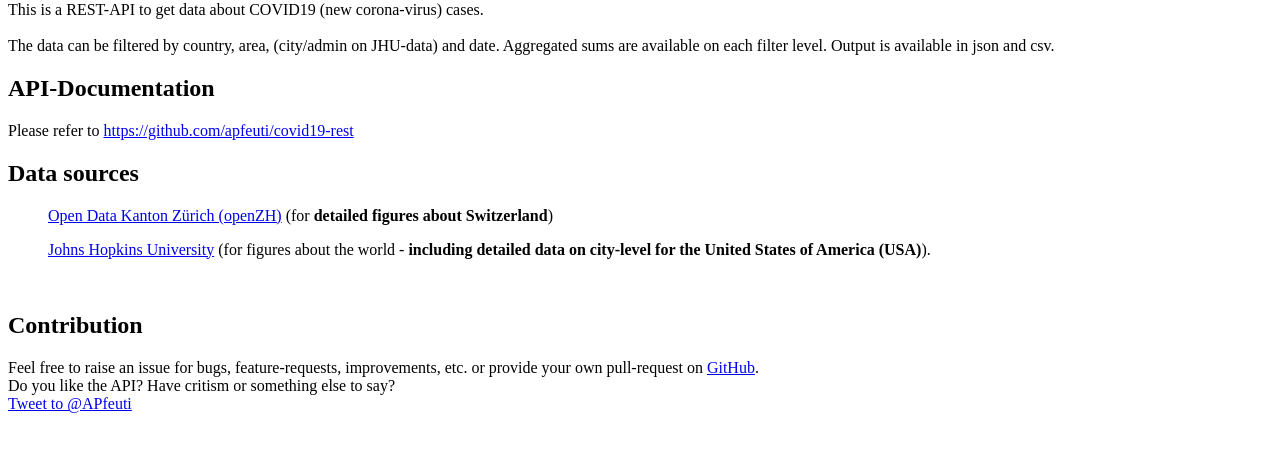
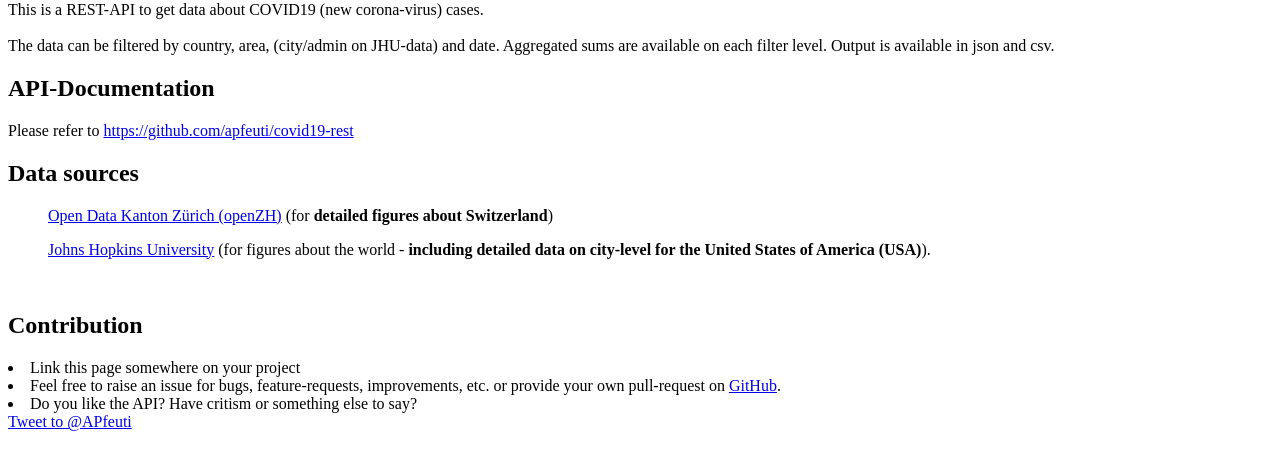
Before and after one commit to apfeuti/covid19-rest, a website: page static/index.html in a window 1280 px wide. Shown: the part 79-548 px from the top of the page. Drawn offline with Linux system fonts and the light colour scheme.

Commit message:
improve documentation

```diff
--- a/static/index.html
+++ b/static/index.html
@@ -26,15 +26,17 @@ Please refer to <a href="https://github.com/apfeuti/covid19-rest">https://github
 <br>
 
 <h2>Contribution</h2>
-Feel free to raise an issue for bugs, feature-requests, improvements,
-etc. or provide your own pull-request on <a href="https://github.com/apfeuti/covid19-rest">GitHub</a>. <br> Do you like the API? Have
-critism or something else to say?
+<li>Link this page somewhere on your project</li>
+<li>Feel free to raise an issue for bugs, feature-requests, improvements,
+    etc. or provide your own pull-request on <a href="https://github.com/apfeuti/covid19-rest">GitHub</a>.</li>
+<li>Do you like the API? Have critism or something else to say?
 <br>
 <a href="https://twitter.com/intent/tweet?screen_name=APfeuti&ref_src=twsrc%5Etfw"
    class="twitter-mention-button" data-show-count="false">Tweet to
     @APfeuti</a>
 <script async src="https://platform.twitter.com/widgets.js"
         charset="utf-8"></script>
+</li>
 
 </body>
 </html>
```
